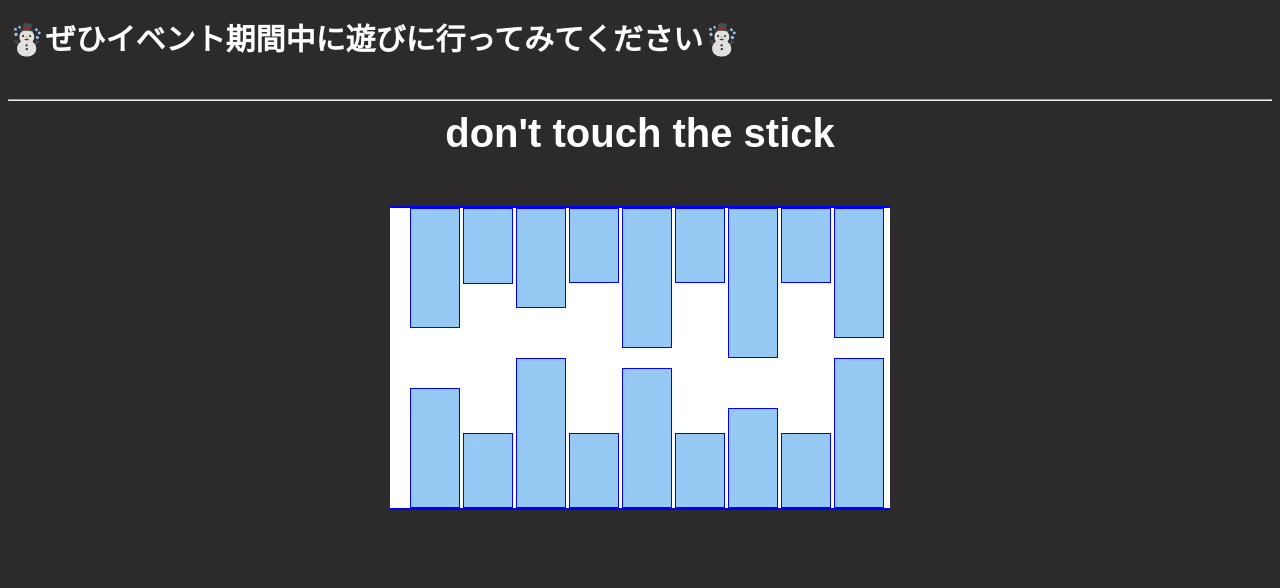
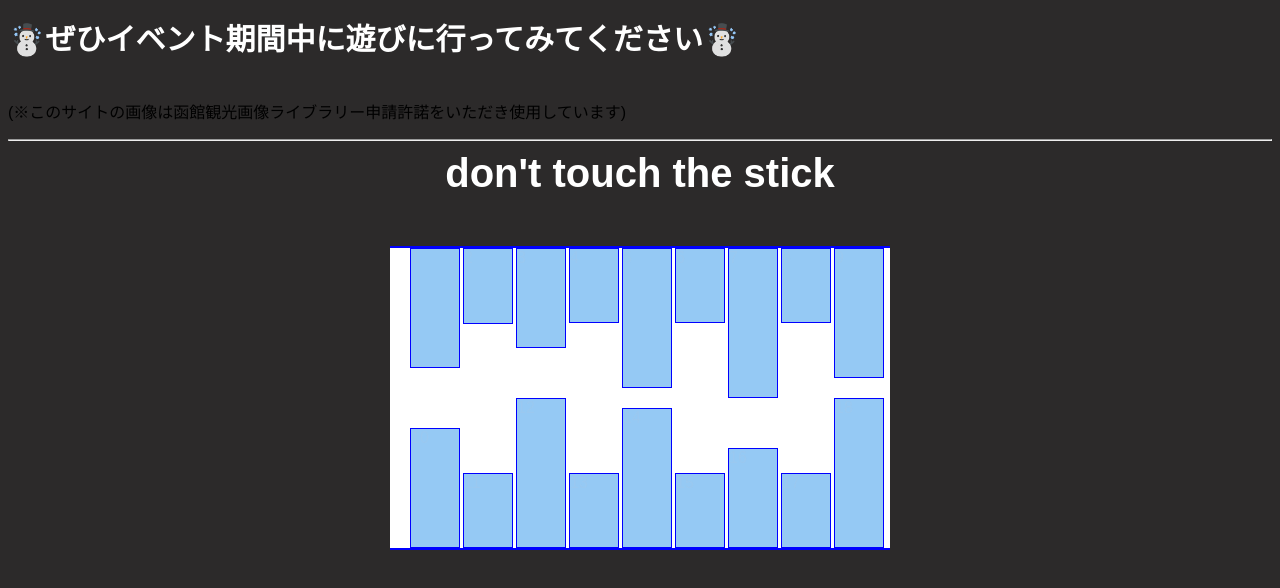
Before and after one commit to TH79-th/TH79-th.fnd32, a plain HTML site: page index.html in a window 1280 px wide. Shown: the part 2245-2833 px from the top of the page. Before the commit the page ends 2805 px from the top, so only its background shows below. Drawn offline with Linux system fonts and the light colour scheme.

Commit message:
Update index.html

```diff
--- a/index.html
+++ b/index.html
@@ -63,6 +63,7 @@
    </p>
   </div>
   <h4 id="sub2Theme">☃️ぜひイベント期間中に遊びに行ってみてください☃️</h4>
+    <p class="annotation">(※このサイトの画像は函館観光画像ライブラリー申請許諾をいただき使用しています)</p>
   <hr id="inline">
   <h5 id="sub3Theme">don't touch the stick</h5>
   <div class="maze" id="maze-container">
```
